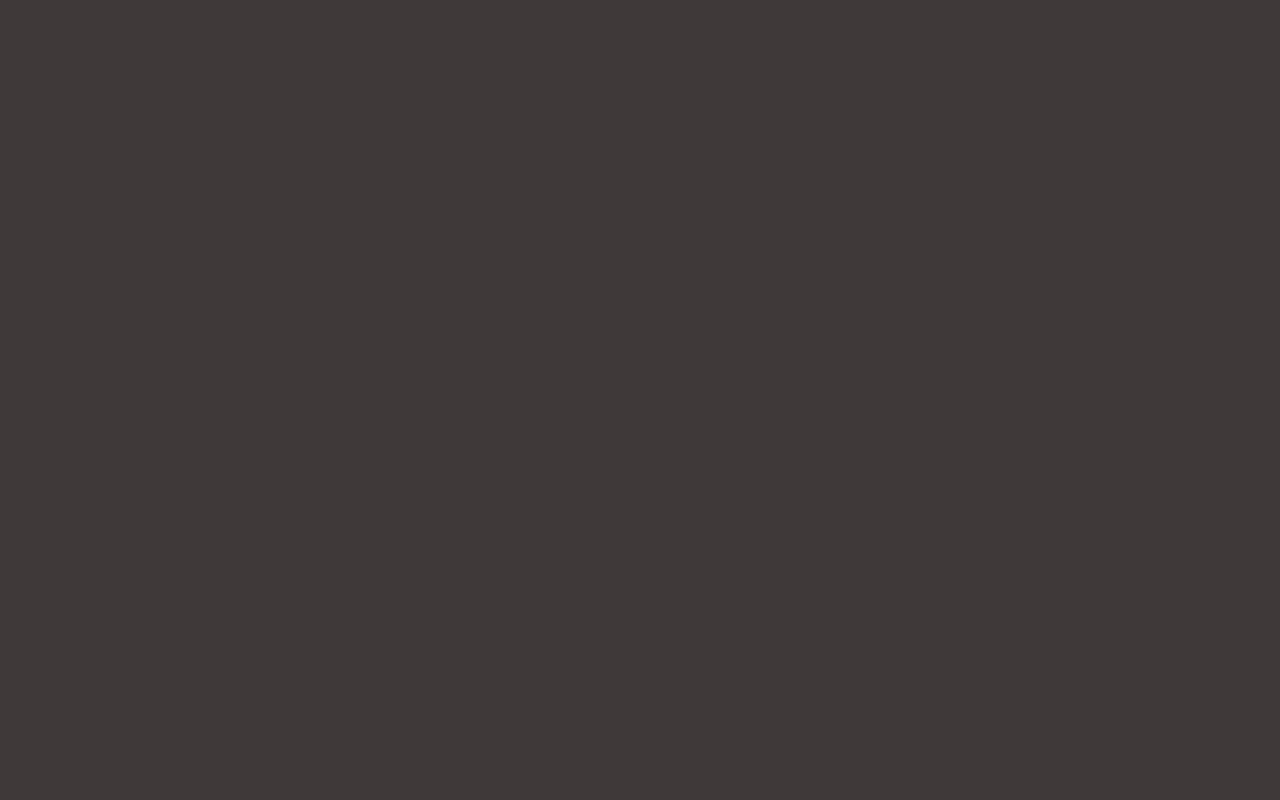
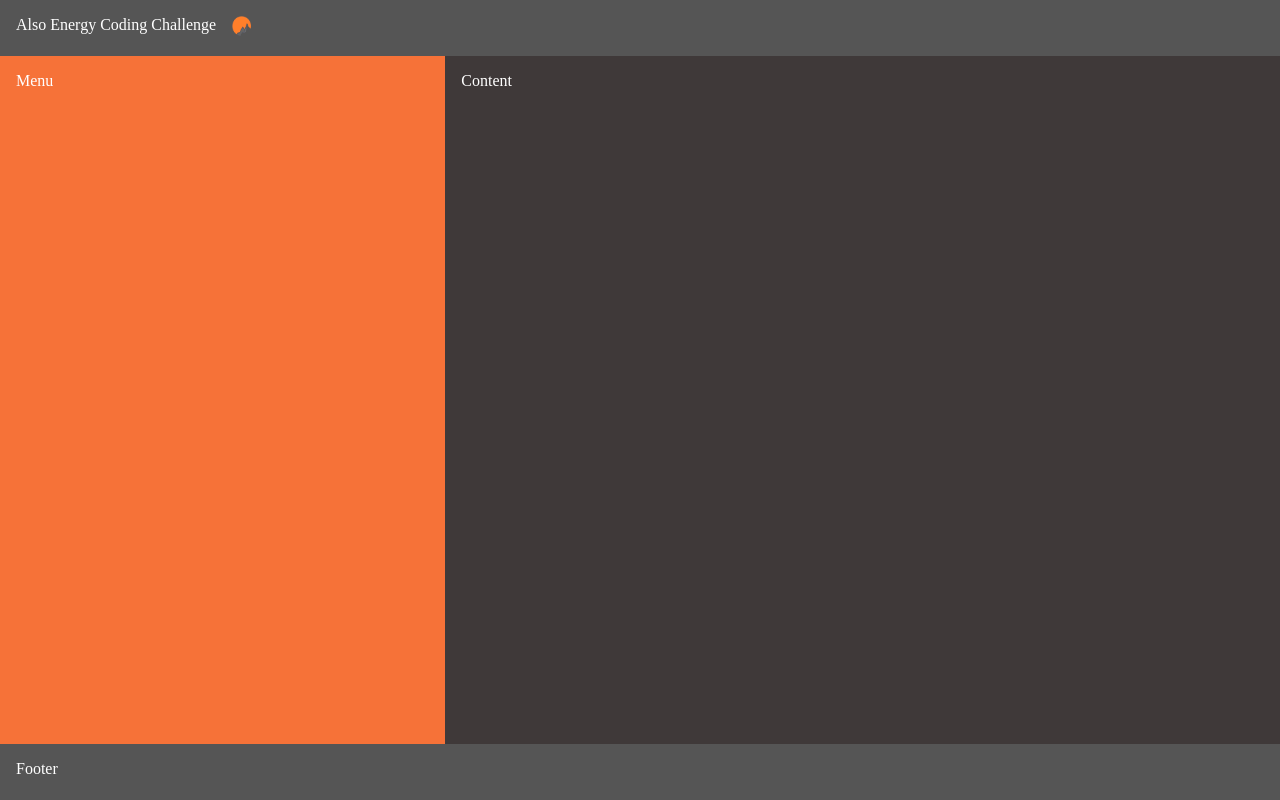
Before and after one commit to jvandy83/AlsoEnergyCodingChallenge, a plain HTML site: page index.html in a window 1280 px wide. Drawn offline with Linux system fonts and the light colour scheme.

Commit message:
Challeng_1

```diff
--- a/index.html
+++ b/index.html
@@ -1,11 +1,28 @@
 <?xml version="1.0" encoding="UTF-8"?>
 <!DOCTYPE html>
 <html xmlns="http://www.w3.org/1999/xhtml" xml:lang="en" lang="en">
-   <head>
-      <title>AlsoEnergyCoding</title>
-      <link rel="stylesheet" href="style.css">
+  <head>
+    <title>AlsoEnergyCoding</title>
+    <link rel="stylesheet" href="style.css" />
   </head>
   <body>
-      <script src="main.js"></script>
+    <nav class="header">
+      <ul class="nav-list">
+        <li class="nav-list__item header-text">Also Energy Coding Challenge</li>
+        <li class="nav-list__item header-logo">
+          <img
+            src="./images/also_logo.png"
+            alt="company_logo"
+            class="header-logo"
+          />
+        </li>
+      </ul>
+    </nav>
+    <section class="grid-container">
+      <main class="main-content">Content</main>
+      <aside class="menu">Menu</aside>
+    </section>
+    <footer class="footer">Footer</footer>
+    <script src="main.js"></script>
   </body>
 </html>
--- a/style.css
+++ b/style.css
@@ -1,3 +1,72 @@
+* {
+  box-sizing: border-box;
+}
+
 body {
-    background: #3F3939;
+  background: #3f3939;
+  margin: 0;
+  color: #fff;
 }
+
+.header {
+  height: 3.5rem;
+  width: 100%;
+  background: #555;
+  display: flex;
+  align-items: center;
+}
+
+.nav-list {
+  display: flex;
+  justify-content: left;
+  list-style-type: none;
+  padding: 0;
+}
+
+.nav-list__item {
+  padding: 0 1rem 0 1rem;
+}
+
+.header-logo {
+  width: 1.2rem;
+  padding-left: 0;
+}
+
+.grid-container {
+  display: grid;
+  grid-template-rows: 60% 40%;
+  height: calc(100vh - 7rem);
+}
+
+.menu {
+  grid-column: 1/7;
+  background: #f67238;
+  padding: 1rem;
+}
+
+.main-content {
+  grid-column: 1/7;
+  padding: 1rem;
+}
+
+.footer {
+  height: 3.5rem;
+  width: 100%;
+  padding: 1rem;
+  background: #555;
+}
+
+@media (min-width: 600px) {
+  .menu {
+    grid-column: 1 / 3;
+    grid-row: 1 / 3;
+    background: #f67238;
+    padding: 1rem;
+  }
+
+  .main-content {
+    grid-column: 3 / 7;
+    grid-row: 1 / 3;
+    padding: 1rem;
+  }
+}
```
Also changed, not shown: images/also_logo.png (renamed from images/also logo.png).
